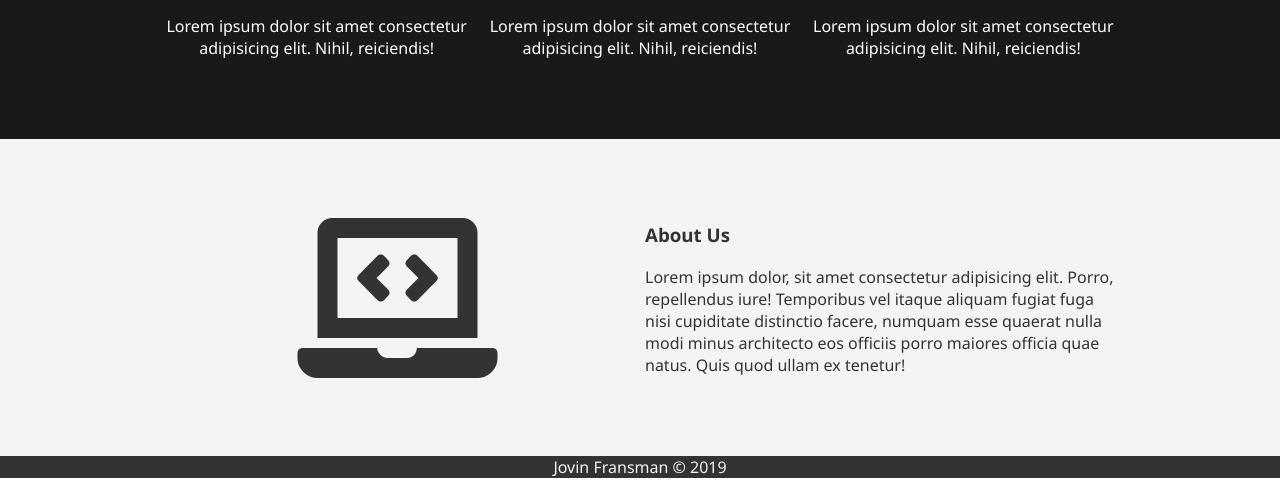
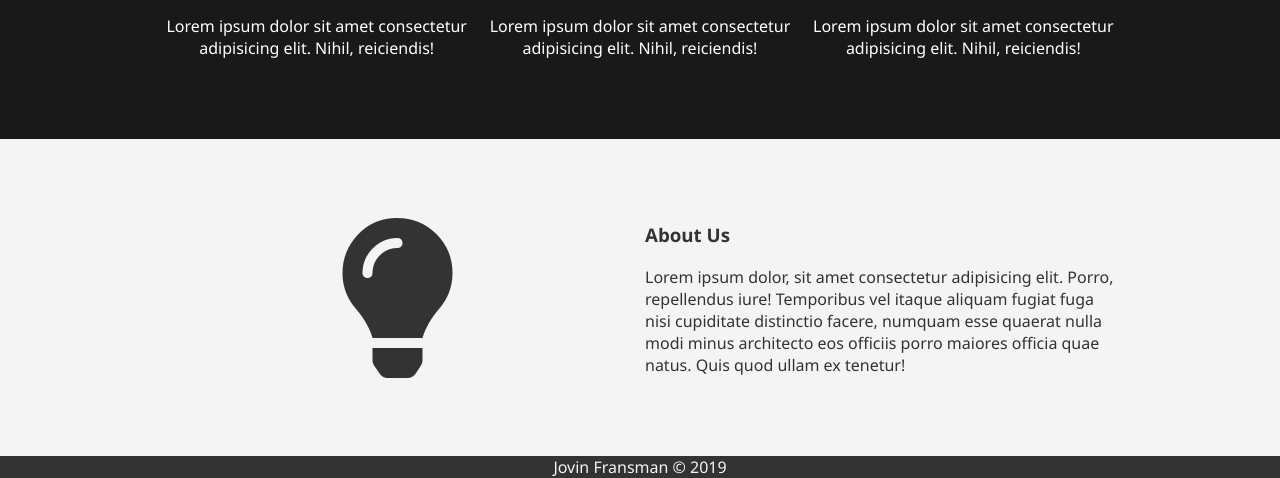
Before and after one commit to JovinF/landing-page, a plain HTML site: page landing_page/index.html in a window 1280 px wide. Shown: the part 959-1437 px from the top of the page. Drawn offline with Linux system fonts and the light colour scheme.

Commit message:
Add files via upload

```diff
--- a/landing_page/index.html
+++ b/landing_page/index.html
@@ -50,8 +50,7 @@
         <div class="container">
             <div class="class grid-2">
                 <div class="center">
-                    <i class="fas fa-laptop-code fa-10x"></i>
-                </div>
+                    <i class="fas fa-lightbulb fa-10x"></i>                </div>
                 <div>
                     <h3> About Us </h3>
                     <p> Lorem ipsum dolor, sit amet consectetur
```
